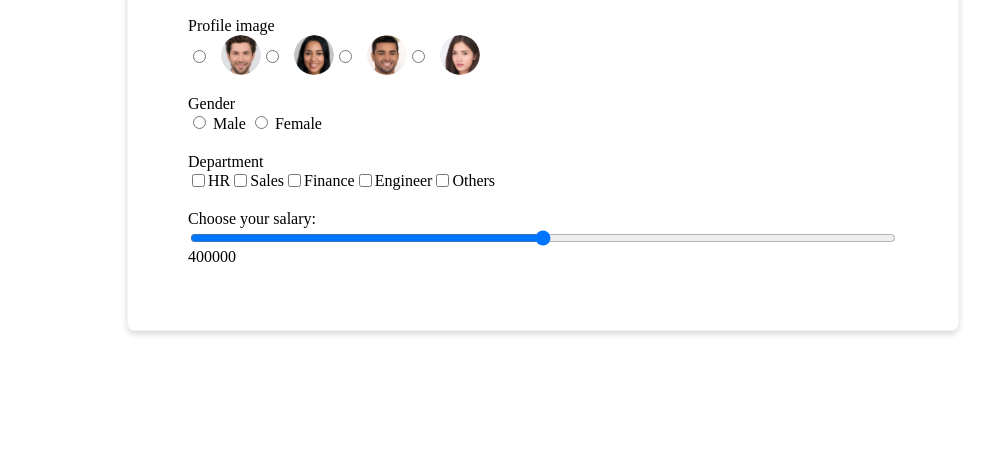
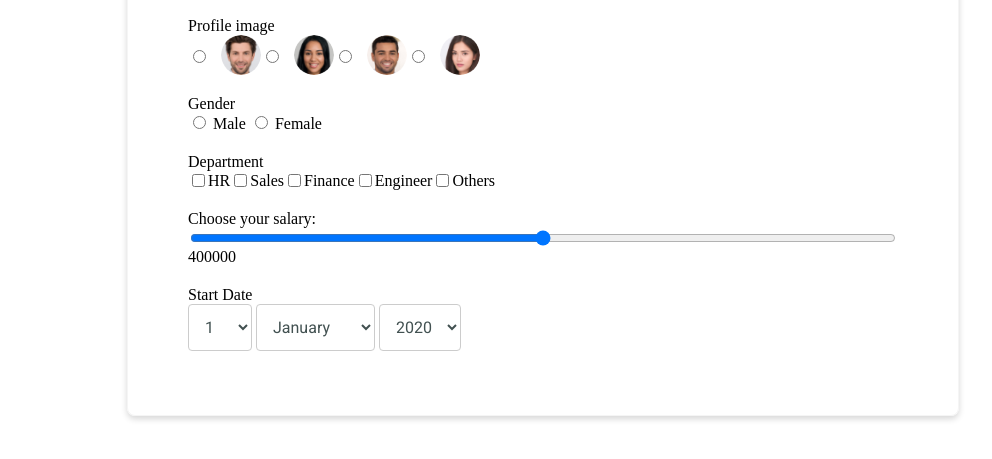
Before and after one commit to hsadiq/EmployeePayrollApp, a plain HTML site: page Index.html in a window 1280 px wide. Shown: the part 237-696 px from the top of the page, without its empty margins (97-1089 px from the left). Drawn offline with Linux system fonts and the light colour scheme.

Commit message:
Added Start Date/Month and Year In EmployeePayroll form

```diff
--- a/Index.html
+++ b/Index.html
@@ -83,6 +83,70 @@
                 <input class="input" type="range" name="salary" id="salary" min="300000" max="500000" step="100" value="400000">
                 <output class="salary-output text" for="salary">400000</output>
             </div>
+
+            <div class="row-content">
+                <label class="label text" for ="startDate">Start Date</label>
+                <div>
+                    <select id="day" name="Day">
+                        <option value="1">1</option>
+                        <option value="2">2</option>
+                        <option value="3">3</option>
+                        <option value="4">4</option>
+                        <option value="5">5</option>
+                        <option value="6">6</option>
+                        <option valuee="7">7</option>
+                        <option value="8">8</option>
+                        <option value="9">9</option>
+                        <option value="10">10</option>
+                        <option value="11">11</option>
+                        <option value="12">12</option>
+                        <option value="13">13</option>
+                        <option value="14">14</option>
+                        <option value="15">15</option>
+                        <option value="16">16</option>
+                        <option value="17">17</option>
+                        <option value="18">18</option>
+                        <option value="19">19</option>
+                        <option value="20">20</option>
+                        <option value="21">21</option>
+                        <option value="22">22</option>
+                        <option value="23">23</option>
+                        <option value="24">24</option>
+                        <option value="25">25</option>
+                        <option value="26">26</option>
+                        <option values="27">27</option>
+                        <option value="28">28</option>
+                        <option value="29">29</option>
+                        <option value="30">30</option>
+                        <option value="31">31</option>
+                      </select>
+                      <select id="month" name="Month">
+                        <option value="Jan">January</option>
+                        <option value="Feb">Febuary</option>
+                        <option value="March">March</option>
+                        <option value="April">April</option>
+                        <option value="May">May</option>
+                        <option value="June">June</option>
+                        <option value="July">July</option>
+                        <option value="Aug">August</option>
+                        <option value="Sept">Septenber</option>
+                        <option value="0ct">October</option>
+                        <option value="Nov">Novenber</option>
+                        <option value="Dec">Decenber</option>
+
+                        </select>
+
+                        <select id="year" name="Year">
+                        <option value="2020">2020</option>
+                        <option value="2019">2019</option>
+                        <option value="2018">2018</option>
+                        <option value="2017">2017</option>
+                        <option value="2016">2016</option>
+                        </select>
+                </div>
+
+                </div>
+            </div>
         </form>
     </div>
 </body>
--- a/css/Style.css
+++ b/css/Style.css
@@ -105,3 +105,15 @@
 .row-content > label {
     margin-right: 10px;
 }
+
+
+select {
+padding: 12px;
+border: 1px solid #ccc;
+border-radius: 4px;
+resize: vertical;
+font: normal normal normal 16px Roboto;
+letter-spacing: 0px;
+color : #425151;
+background-color: transparent;
+}
--- a/helper.txt
+++ b/helper.txt
@@ -5,8 +5,6 @@
 */
 
 
-
 /*
 
-
 */
```
